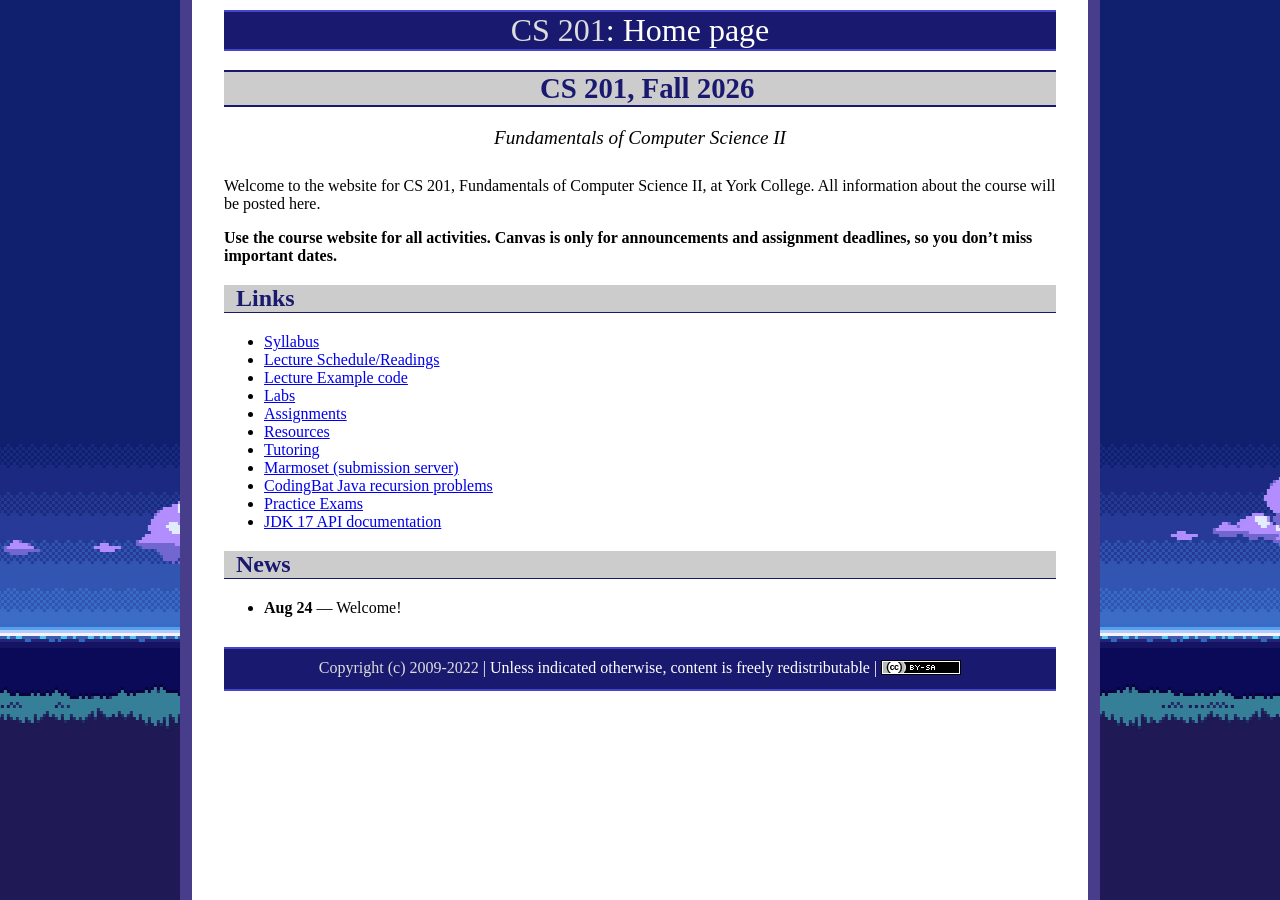
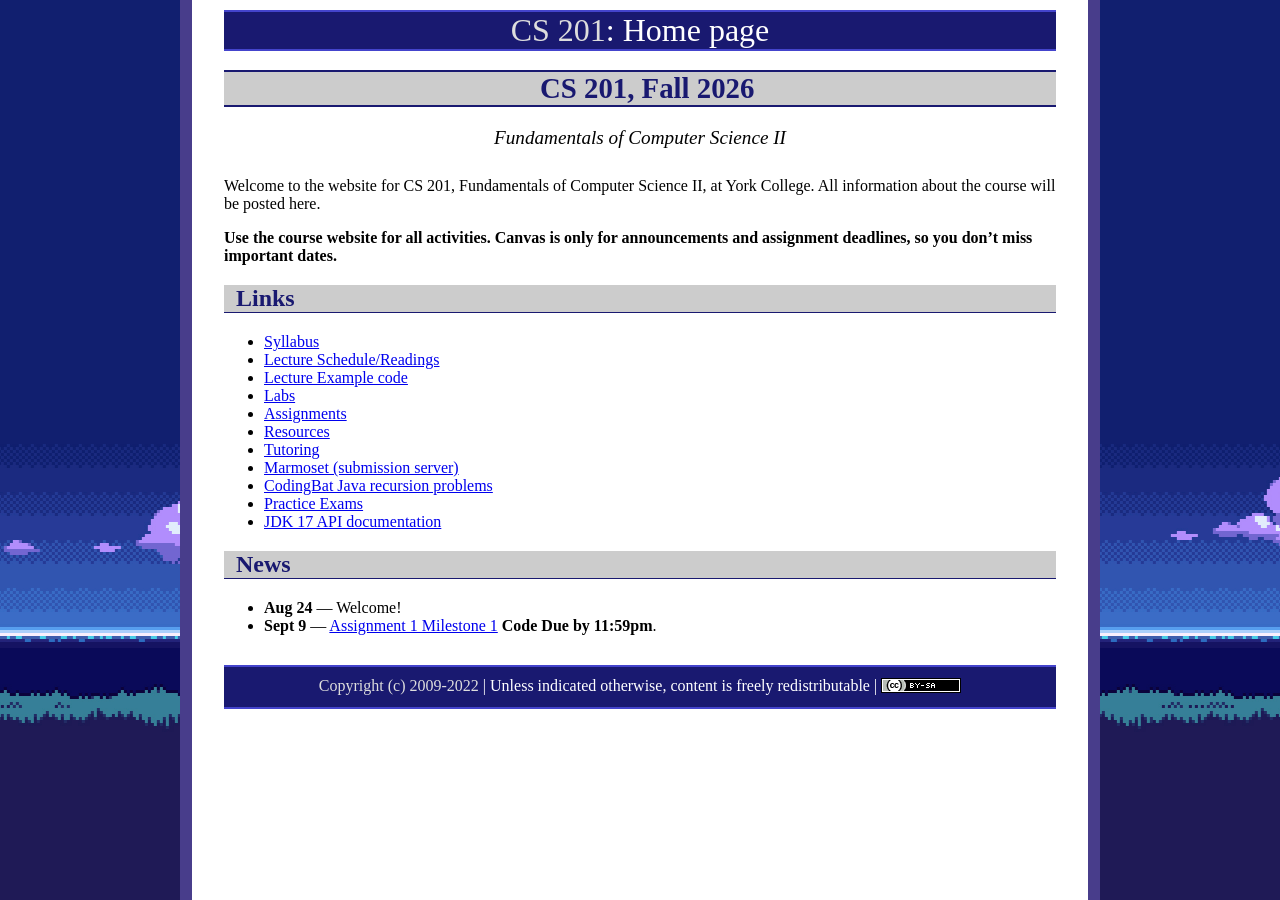
Before and after one commit to ycpcs/cs201-fall2026, a Jekyll site: the page built from index.md, in a window 1280 px wide. Built offline with Jekyll 4.4.1, drawn with Linux system fonts in a browser that asks for light colours.

Commit message:
Update index.md

```diff
--- a/index.md
+++ b/index.md
@@ -47,6 +47,7 @@ Welcome to the website for CS 201, Fundamentals of Computer Science II, at York
 
 
 * **Aug 24** &mdash; Welcome!
+* **Sept 9** &mdash; [Assignment 1 Milestone 1](assign/assign01.html) **Code Due by 11:59pm**.
 
 <!--
 * **Updated - Sep 6** &mdash; [Assignment 1 Milestone 1](assign/assign01.html) is due.
```
